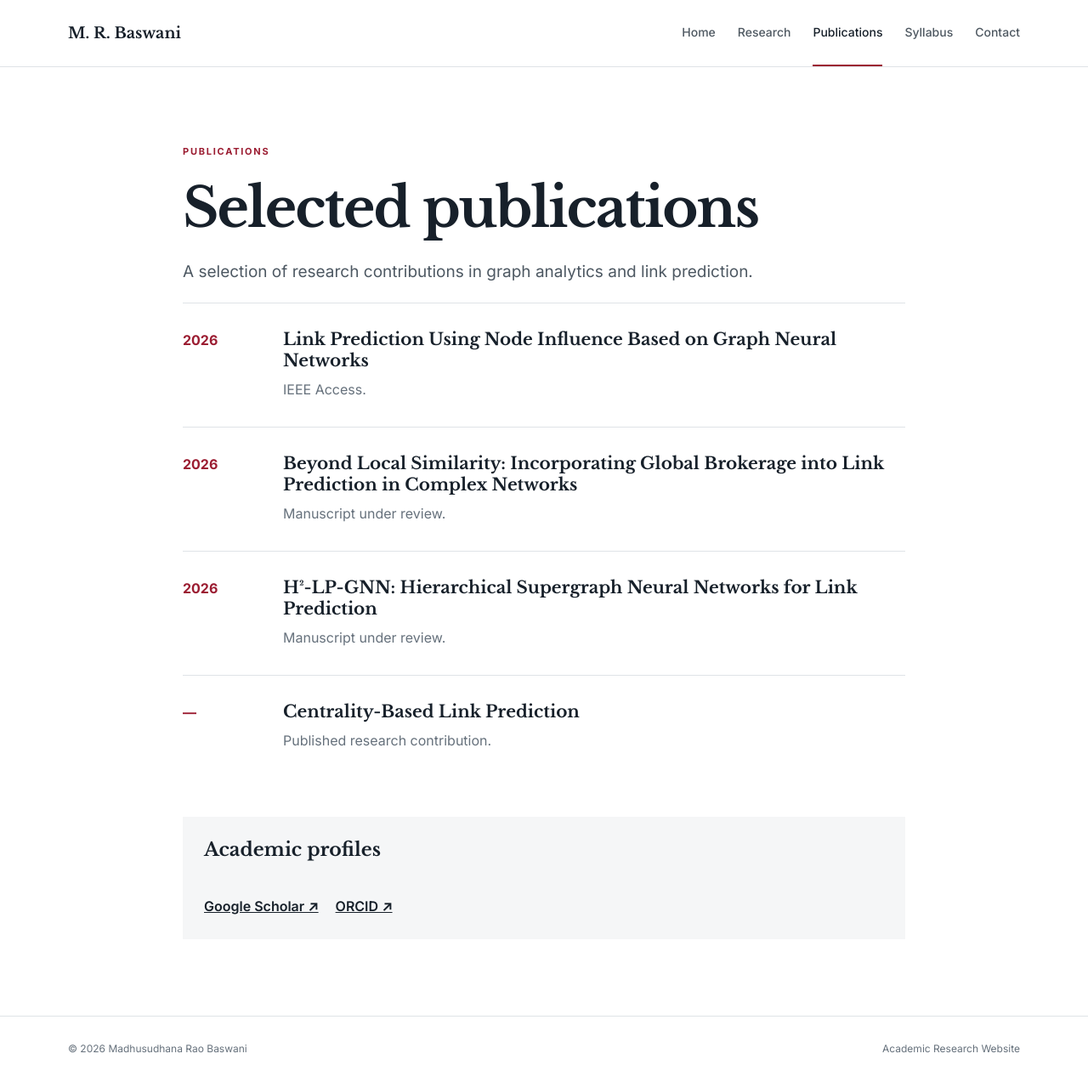
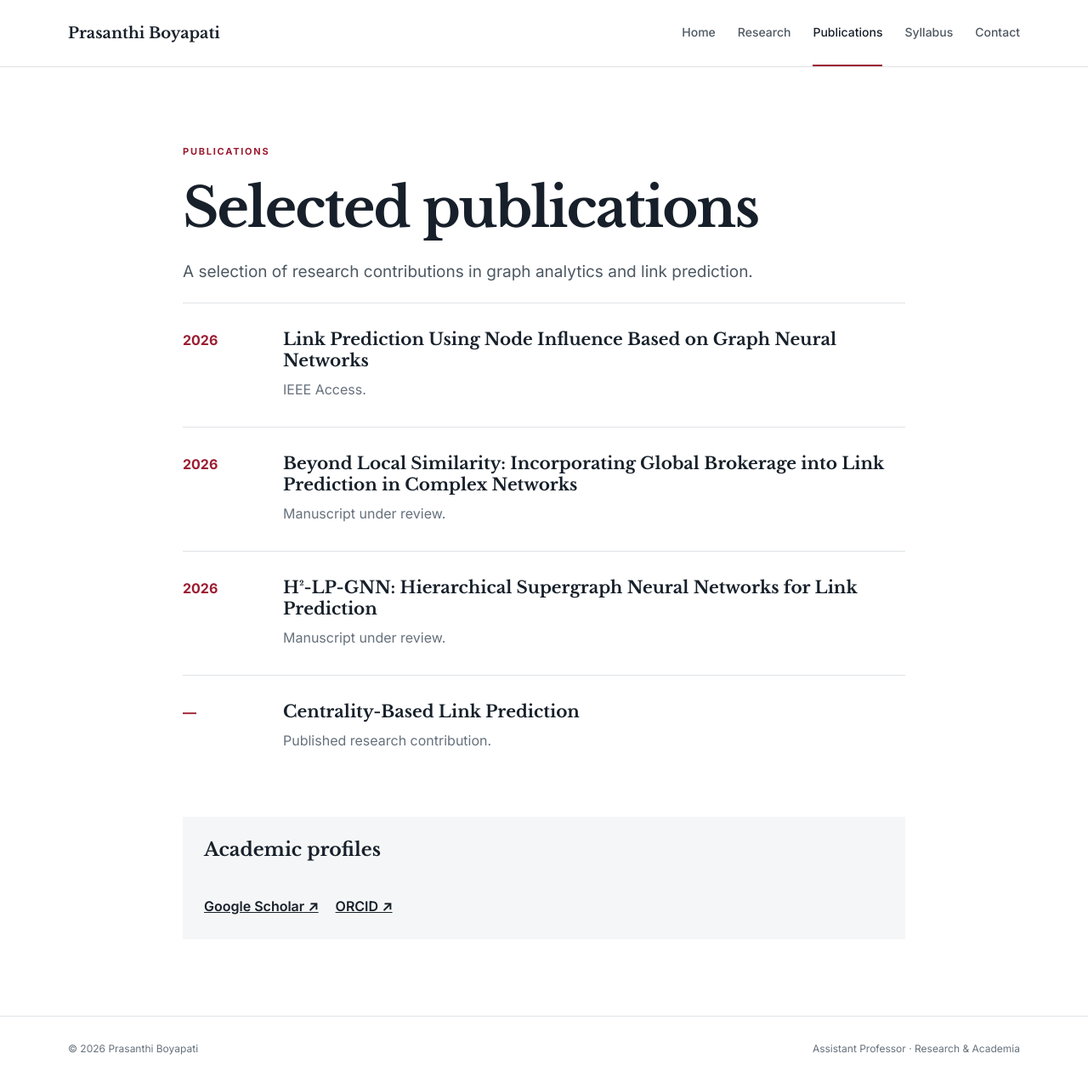
Before and after one commit to boyapati-prasanthi/academic-profile, a plain HTML site: page publications.html in a window 1280 px wide. Shown: the whole page at 85% size. Drawn offline with nearby package versions, Linux system fonts and the light colour scheme.

Commit message:
Update publications.html

```diff
--- a/publications.html
+++ b/publications.html
@@ -2,11 +2,11 @@
 <html lang="en">
 <head>
   <meta charset="UTF-8"><meta name="viewport" content="width=device-width, initial-scale=1.0">
-  <title>Publications | M. R. Baswani</title><link rel="stylesheet" href="css/style.css">
+  <title>Publications | Prasanthi Boyapati</title><link rel="stylesheet" href="css/style.css">
 </head>
 <body>
 <header class="site-header"><div class="container nav-wrap">
-  <a class="brand" href="index.html">M. R. Baswani</a><button class="menu-toggle" aria-label="Open navigation">☰</button>
+  <a class="brand" href="index.html">Prasanthi Boyapati</a><button class="menu-toggle" aria-label="Open navigation">☰</button>
   <nav class="nav"><a href="index.html">Home</a><a href="research.html">Research</a><a class="active" href="publications.html">Publications</a><a href="syllabus.html">Syllabus</a><a href="contact.html">Contact</a></nav>
 </div></header>
 
@@ -37,6 +37,6 @@
     <a href="https://orcid.org/" target="_blank" rel="noopener">ORCID ↗</a>
   </div>
 </div></main>
-<footer><div class="container footer-wrap"><span>© <span id="year"></span> Madhusudhana Rao Baswani</span><span>Academic Research Website</span></div></footer>
+<footer><div class="container footer-wrap"><span>© <span id="year"></span> Prasanthi Boyapati</span><span>Assistant Professor · Research & Academia</span></div></footer>
 <script src="js/script.js"></script>
 </body></html>
```
